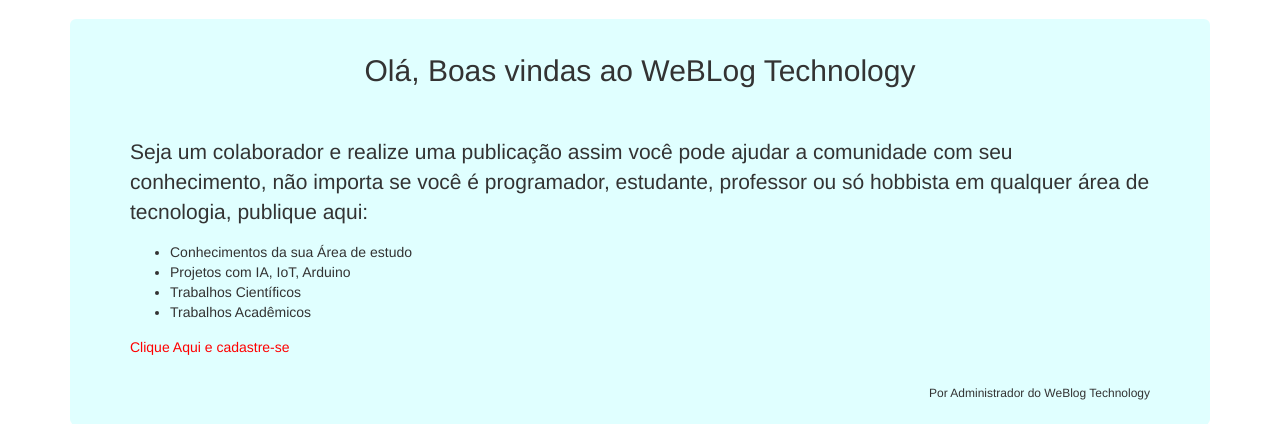
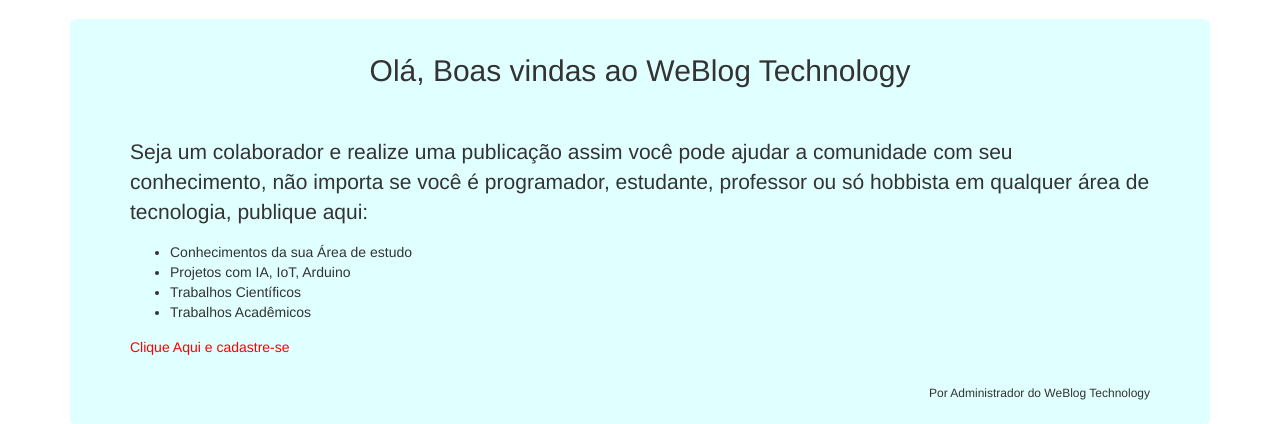
Before and after one commit to raifran1/weblog, a Django app: page / in a window 1280 px wide. Shown: the part 51-475 px from the top of the page. Run offline with Django 3.2, Linux system fonts and the light colour scheme; data that the repository does not hold is empty; some libraries are stand-ins or nearby versions.

Commit message:
deploy on heroku

```diff
--- a/postagem/templates/postagem/posts.html
+++ b/postagem/templates/postagem/posts.html
@@ -3,7 +3,7 @@
 {% load widget_tweaks %}
     {% if posts %}
         <div class="jumbotron visible-sm visible-md visible-lg" style="padding-top: 15px; padding-block-end: 15px;background-color: #E0FFFF;">
-                <h2 align='center'>Olá, Boas vindas ao WeBLog Technology</h2>
+                <h2 align='center'>Olá, Boas vindas ao WeBlog Technology</h2>
             <br>
             <br>
                 <p>
@@ -43,7 +43,7 @@
         {% endfor %}
     {% else %}
         <div class="jumbotron visible-sm visible-md visible-lg" style="padding-top: 15px; padding-block-end: 15px;background-color: #E0FFFF;">
-                <h2 align='center'>Olá, Boas vindas ao WeBLog Technology</h2>
+                <h2 align='center'>Olá, Boas vindas ao WeBlog Technology</h2>
             <br>
             <br>
                 <p>
@@ -71,7 +71,7 @@
 <!--Visible XS-->
 {% if posts %}
 <div class="jumbotron visible-xs" style="padding-top: 15px; padding-block-end: 15px;background-color: #E0FFFF;">
-    <h3 align='center'>Olá, Boas vindas ao WeBLog Technology</h3>
+    <h3 align='center'>Olá, Boas vindas ao WeBlog Technology</h3>
     <br>
     <br>
         <p style="font-size: 15px;">
```
